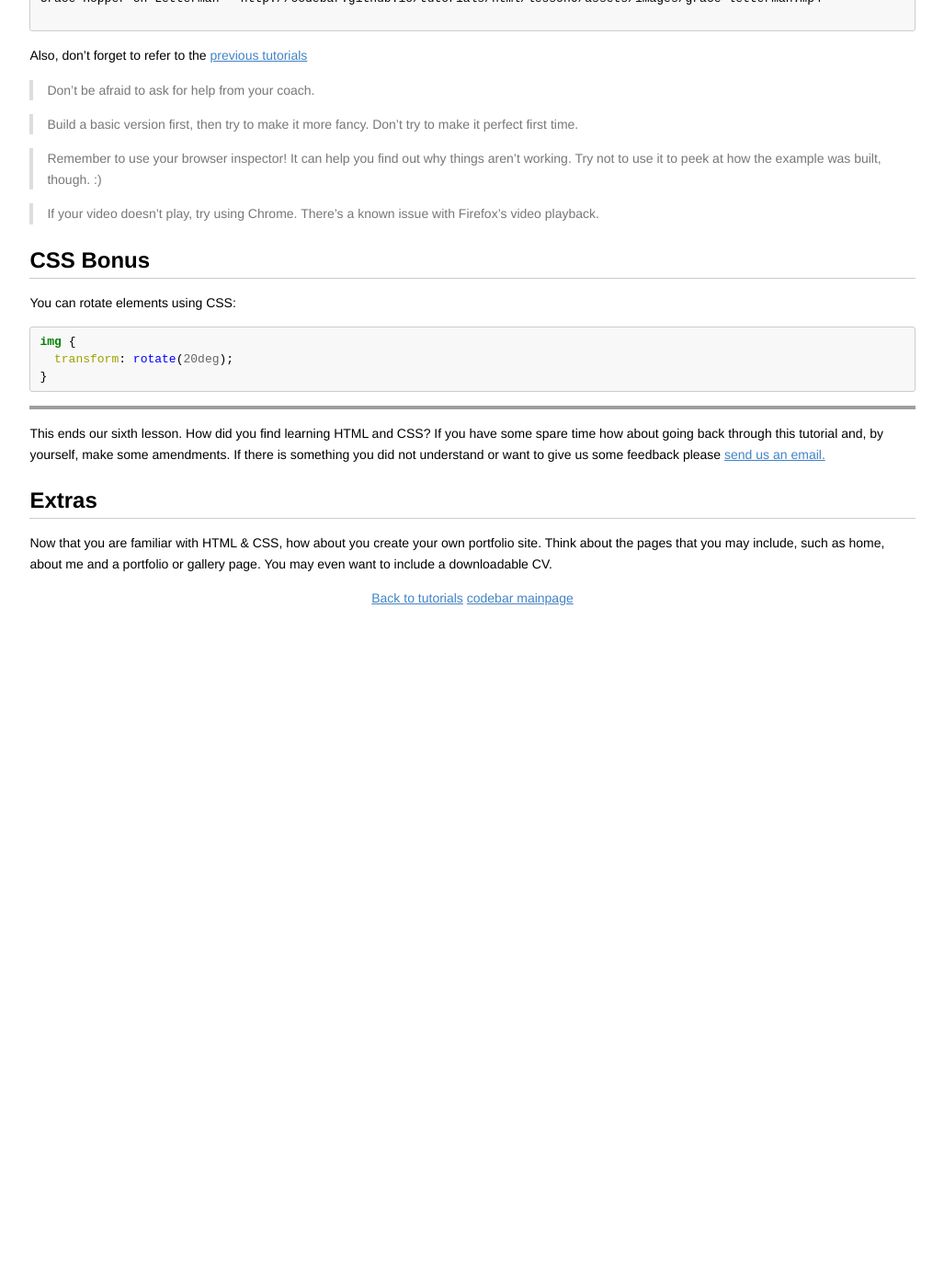
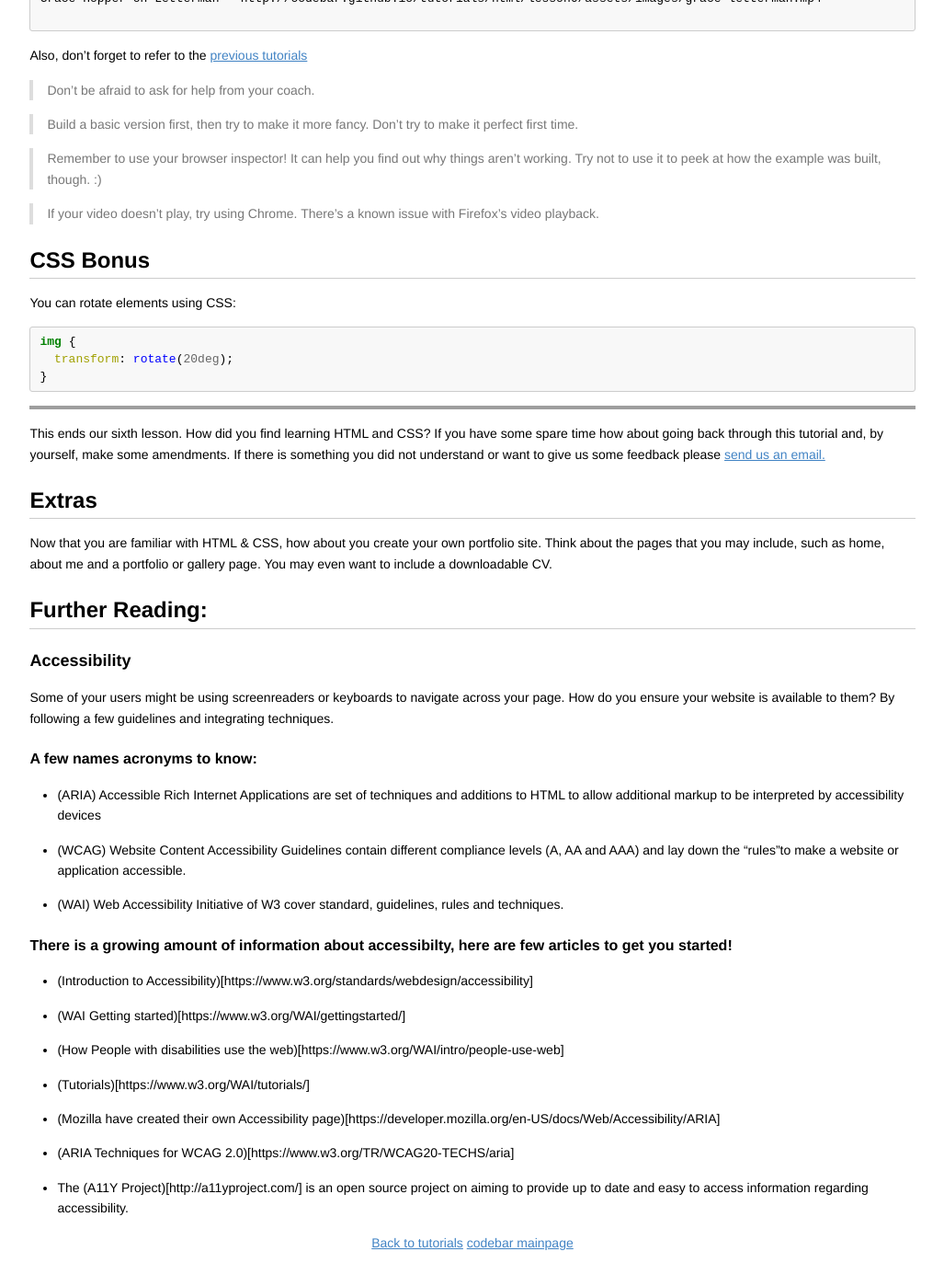
Before and after one commit to codebar/tutorials, a Jekyll site: the page built from html/lesson6/tutorial.md, in a window 1280 px wide and 1400 px high, scrolled down 3526 px. Shown: the whole window at 92% size, without its empty margins (126-1153 px from the left). Built offline with Jekyll 4.4.1, drawn with Linux system fonts in a browser that asks for light colours; before the commit the page ends 4226 px from its top, so only the background shows below that; grey boxes are pictures that could not be loaded.

Commit message:
Update tutorial.md
I have added the accessibility information to the further reading section. For some reason my links aren't converting themselves. If anyone has feedback regarding the amount of content I have added, that would be great as I might have added a bit too much?

```diff
--- a/html/lesson6/tutorial.md
+++ b/html/lesson6/tutorial.md
@@ -143,3 +143,23 @@ This ends our sixth lesson. How did you find learning HTML and CSS? If you have
 ## Extras
 
 Now that you are familiar with HTML & CSS, how about you create your own portfolio site. Think about the pages that you may include, such as home, about me and a portfolio or gallery page. You may even want to include a downloadable CV.
+
+## Further Reading:
+### Accessibility
+
+Some of your users might be using screenreaders or keyboards to navigate across your page.
+How do you ensure your website is available to them? By following a few guidelines and integrating techniques.
+
+#### A few names acronyms to know:
+- (ARIA) Accessible Rich Internet Applications are set of techniques and additions to HTML to allow additional markup to be interpreted by accessibility devices
+- (WCAG) Website Content Accessibility Guidelines contain different compliance levels (A, AA and AAA) and lay down the “rules”to make a website or application accessible.
+- (WAI) Web Accessibility Initiative of W3 cover standard, guidelines, rules and techniques.
+
+#### There is a growing amount of information about accessibilty, here are few articles to get you started!
+- (Introduction to Accessibility)[https://www.w3.org/standards/webdesign/accessibility]
+- (WAI Getting started)[https://www.w3.org/WAI/gettingstarted/]
+- (How People with disabilities use the web)[https://www.w3.org/WAI/intro/people-use-web]
+- (Tutorials)[https://www.w3.org/WAI/tutorials/]
+- (Mozilla have created their own Accessibility page)[https://developer.mozilla.org/en-US/docs/Web/Accessibility/ARIA]
+- (ARIA Techniques for WCAG 2.0)[https://www.w3.org/TR/WCAG20-TECHS/aria]
+- The (A11Y Project)[http://a11yproject.com/] is an open source project on aiming to provide up to date and easy to access information regarding accessibility.
```
